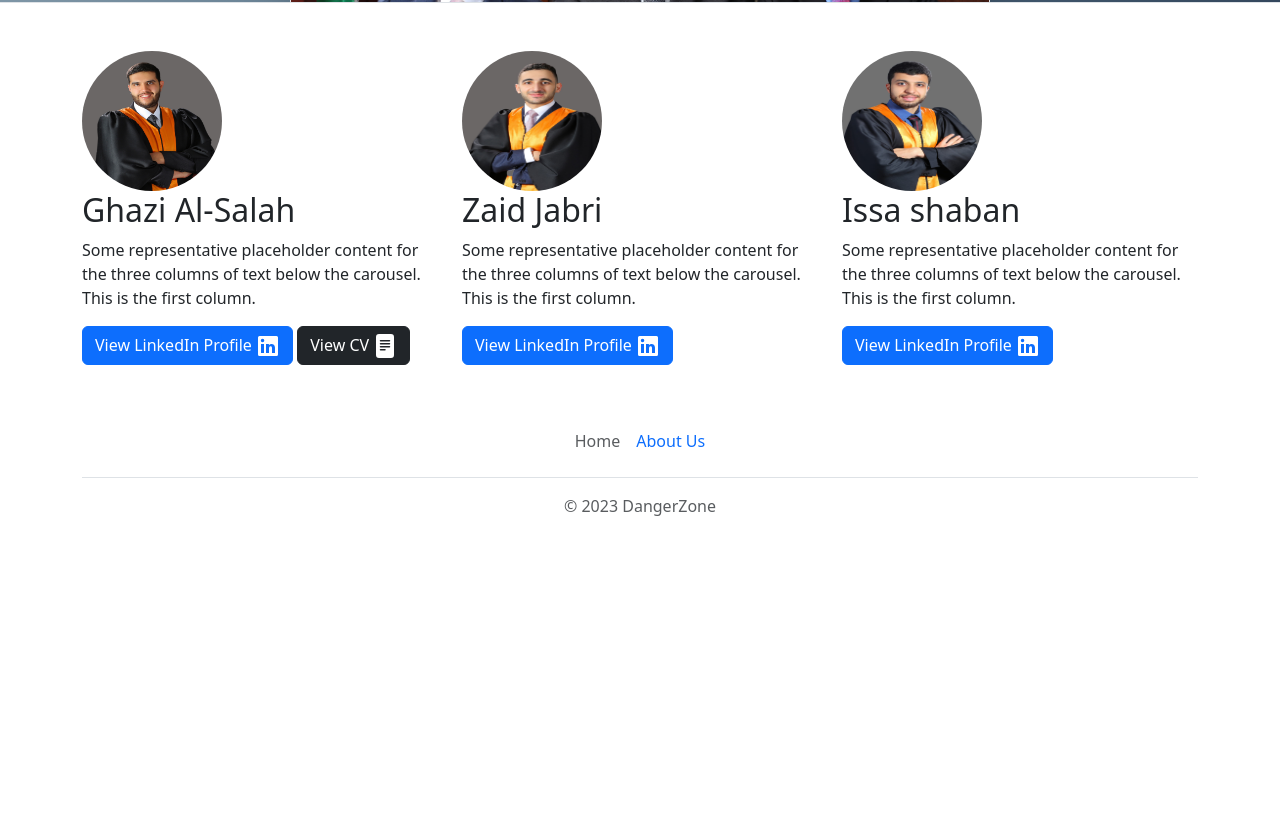
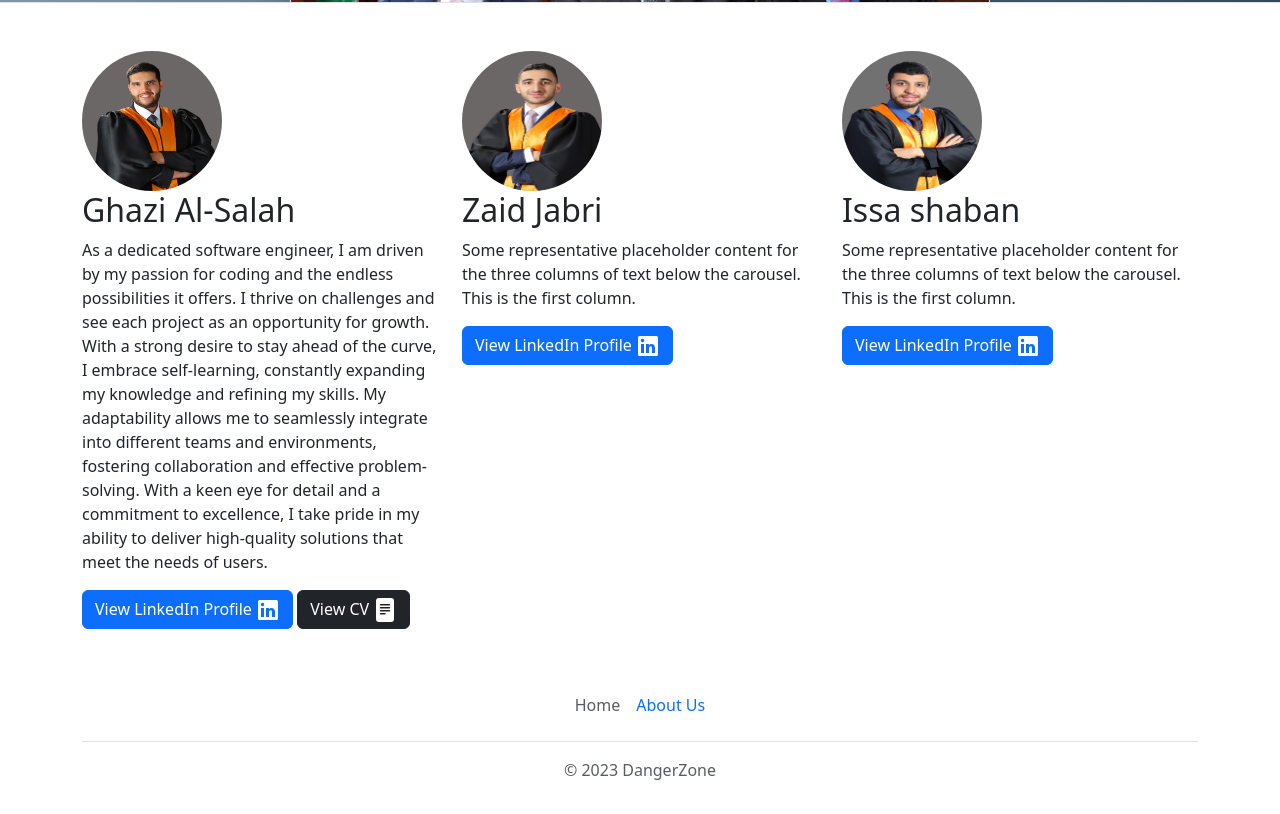
Before and after one commit to ghazi-ms/DangerZonePage, a plain HTML site: page aboutUs.html in a window 1280 px wide. Shown: the part 697-1511 px from the top of the page. Before the commit the page ends 1247 px from the top, so only its background shows below. Drawn offline with nearby package versions, Linux system fonts and the light colour scheme.

Commit message:
Update aboutUs.html

```diff
--- a/aboutUs.html
+++ b/aboutUs.html
@@ -52,7 +52,7 @@
           <div class="col-lg-4 col-xl-4 ">
             <img class="profile-img mt-5" src="images/ghazi.jpeg"  alt="ghazi's image">
             <h2 class="fw-normal">Ghazi Al-Salah</h2>
-            <p>Some representative placeholder content for the three columns of text below the carousel. This is the first column.</p>
+            <p>As a dedicated software engineer, I am driven by my passion for coding and the endless possibilities it offers. I thrive on challenges and see each project as an opportunity for growth. With a strong desire to stay ahead of the curve, I embrace self-learning, constantly expanding my knowledge and refining my skills. My adaptability allows me to seamlessly integrate into different teams and environments, fostering collaboration and effective problem-solving. With a keen eye for detail and a commitment to excellence, I take pride in my ability to deliver high-quality solutions that meet the needs of users.</p>
             <p>
               <a class="btn btn-primary" href="https://www.linkedin.com/in/ghazi-alsalah/">View LinkedIn Profile <svg xmlns="http://www.w3.org/2000/svg" viewBox="0 0 24 24" data-supported-dps="24x24" fill="currentColor" class="mercado-match" width="24" height="24" focusable="false">
                 <path d="M20.5 2h-17A1.5 1.5 0 002 3.5v17A1.5 1.5 0 003.5 22h17a1.5 1.5 0 001.5-1.5v-17A1.5 1.5 0 0020.5 2zM8 19H5v-9h3zM6.5 8.25A1.75 1.75 0 118.3 6.5a1.78 1.78 0 01-1.8 1.75zM19 19h-3v-4.74c0-1.42-.6-1.93-1.38-1.93A1.74 1.74 0 0013 14.19a.66.66 0 000 .14V19h-3v-9h2.9v1.3a3.11 3.11 0 012.7-1.4c1.55 0 3.36.86 3.36 3.66z"></path>
```
